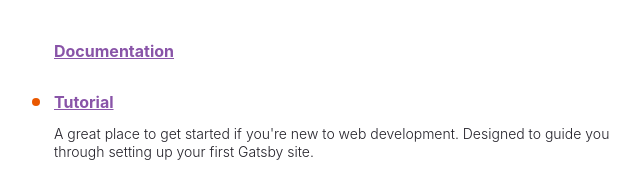
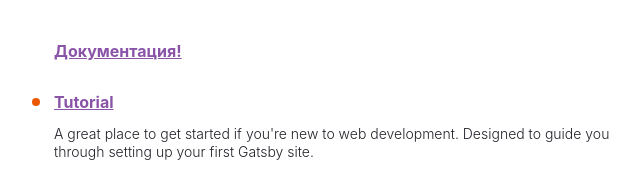
Before and after one commit to omsk-semlot/vmire-site, a Gatsby site: page / in a window 1280 px wide. Shown: the part 315-502 px from the top of the page, 50-690 px from the left. Built offline with nearby package versions, Linux system fonts and the light colour scheme; Gatsby itself is replaced by a stand-in of ours.

Commit message:
Русский текст добавили для тестирования сборки в облаке

```diff
--- a/src/pages/index.js
+++ b/src/pages/index.js
@@ -57,7 +57,7 @@ const descriptionStyle = {
 }
 
 const docLink = {
-  text: "Documentation",
+  text: "Документация!",
   url: "https://www.gatsbyjs.com/docs/",
   color: "#8954A8",
 }
```
